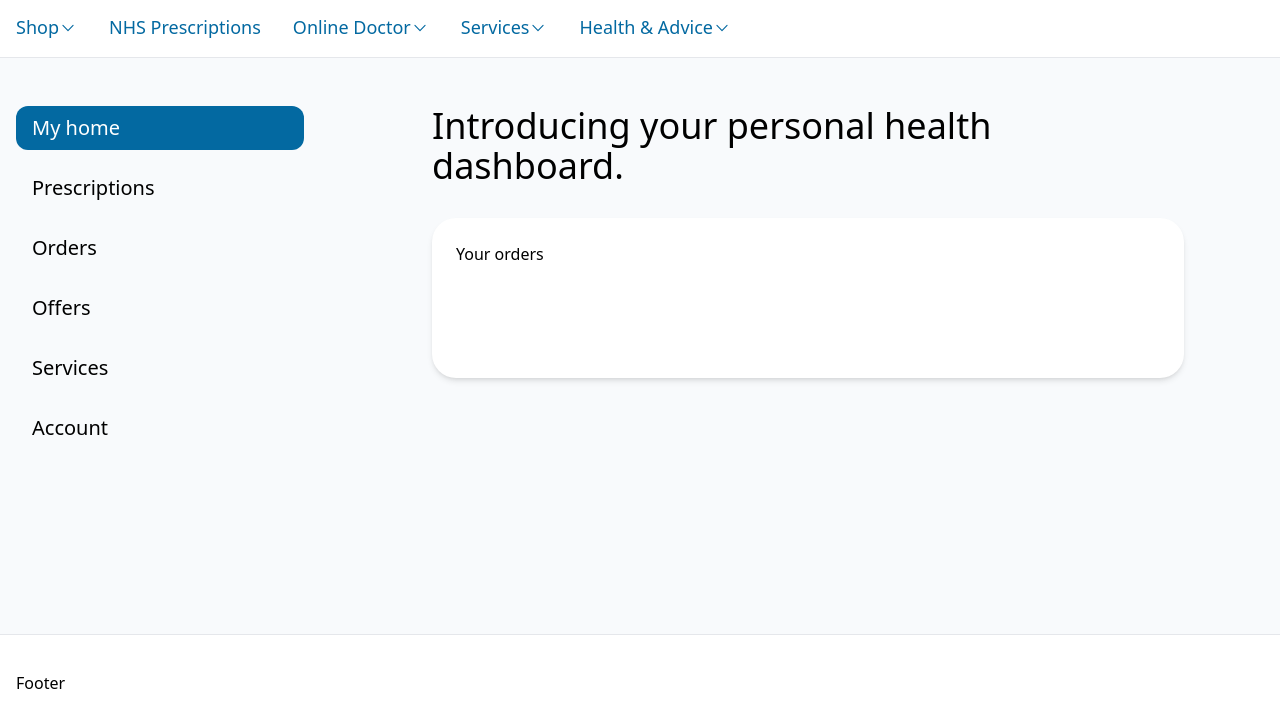
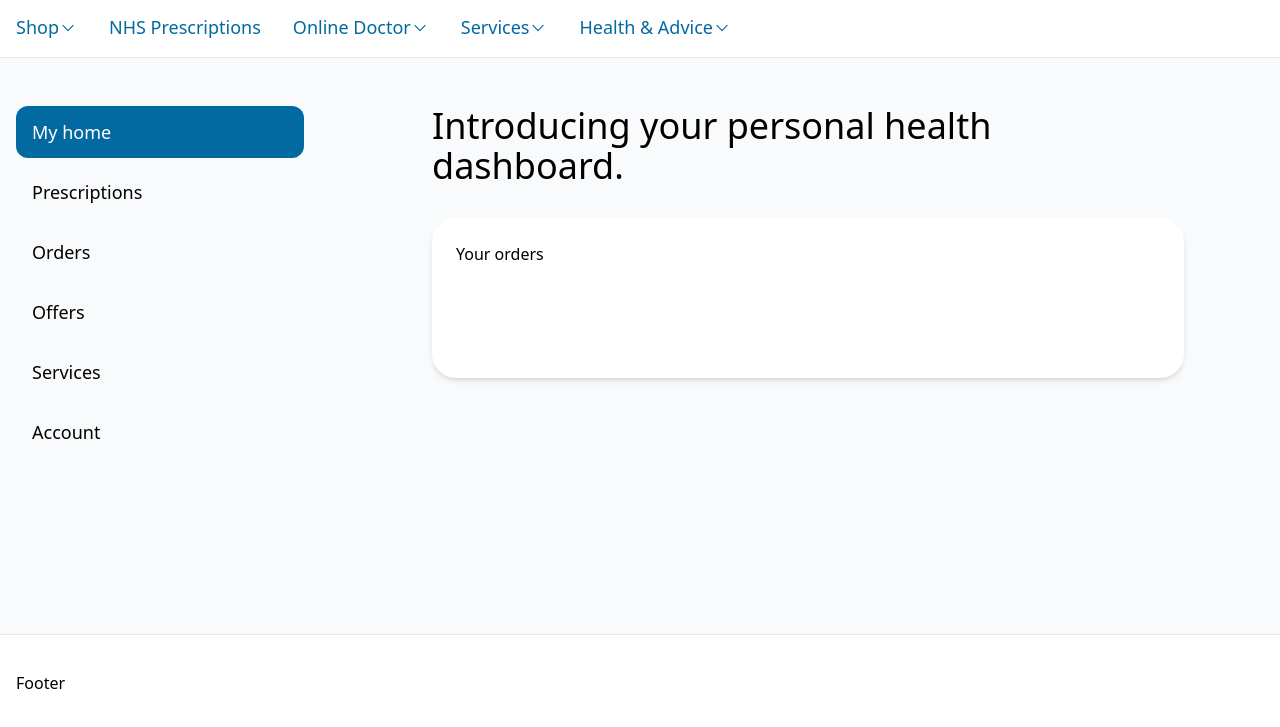
Before and after one commit to jake-jenkins/p2u-sb-ui, a plain HTML site: page index.html in a window 1280 px wide. Shown: the part 69-796 px from the top of the page. Drawn offline with nearby package versions, Linux system fonts and the light colour scheme.

Commit message:
fix button padding

```diff
--- a/index.html
+++ b/index.html
@@ -190,8 +190,9 @@
                 stroke-linejoin="round"
                 stroke-width="32"
                 d="M112 184l144 144 144-144"
-              /></svg
-          ></a>
+              />
+            </svg>
+          </a>
           <a href="#" class="px-2 text-sky-700 font-medium text-lg mx-2 flex"
             >Services
             <svg
@@ -208,8 +209,9 @@
                 stroke-linejoin="round"
                 stroke-width="32"
                 d="M112 184l144 144 144-144"
-              /></svg
-          ></a>
+              />
+            </svg>
+          </a>
           <a href="#" class="px-2 text-sky-700 font-medium text-lg mx-2 flex"
             >Health & Advice
             <svg
@@ -226,8 +228,9 @@
                 stroke-linejoin="round"
                 stroke-width="32"
                 d="M112 184l144 144 144-144"
-              /></svg
-          ></a>
+              />
+            </svg>
+          </a>
         </nav>
       </div>
 
@@ -242,32 +245,32 @@
           <aside class="w-80 hidden lg:flex lg:flex-col 2xl:mr-16 mr-4 p-4">
             <a
               href="#"
-              class="bg-sky-700 py-2 px-4 text-white w-full rounded-xl text-xl font-medium mb-4"
+              class="bg-sky-700 py-3 px-4 text-white w-full rounded-xl text-lg font-medium mb-2"
               >My home</a
             >
             <a
               href="#"
-              class="py-2 px-4 w-full rounded-xl text-xl font-medium mb-4 hover:bg-sky-100"
+              class="py-3 px-4 w-full rounded-xl text-lg font-medium mb-2 hover:bg-sky-100"
               >Prescriptions</a
             >
             <a
               href="#"
-              class="py-2 px-4 w-full rounded-xl text-xl font-medium mb-4 hover:bg-sky-100"
+              class="py-3 px-4 w-full rounded-xl text-lg font-medium mb-2 hover:bg-sky-100"
               >Orders</a
             >
             <a
               href="#"
-              class="py-2 px-4 w-full rounded-xl text-xl font-medium mb-4 hover:bg-sky-100"
+              class="py-3 px-4 w-full rounded-xl text-lg font-medium mb-2 hover:bg-sky-100"
               >Offers</a
             >
             <a
               href="#"
-              class="py-2 px-4 w-full rounded-xl text-xl font-medium mb-4 hover:bg-sky-100"
+              class="py-3 px-4 w-full rounded-xl text-lg font-medium mb-2 hover:bg-sky-100"
               >Services</a
             >
             <a
               href="#"
-              class="py-2 px-4 w-full rounded-xl text-xl font-medium mb-4 hover:bg-sky-100"
+              class="py-3 px-4 w-full rounded-xl text-lg font-medium mb-2 hover:bg-sky-100"
               >Account</a
             >
           </aside>
```
